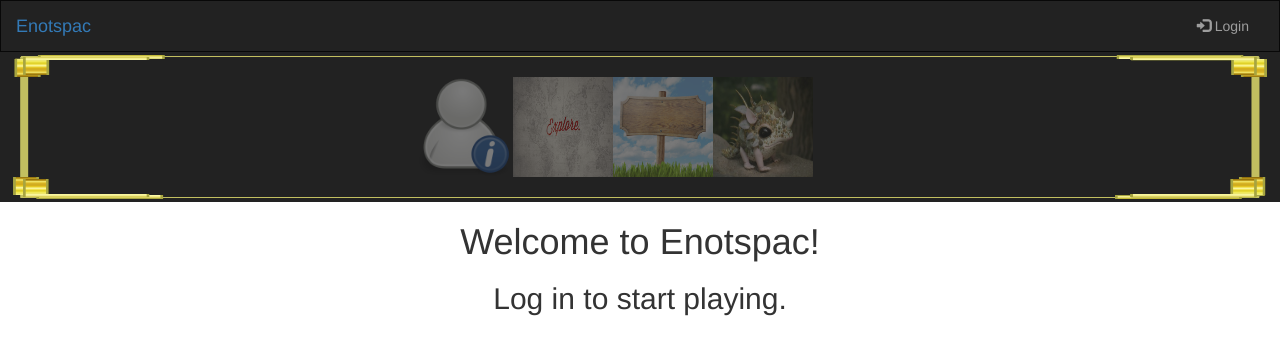
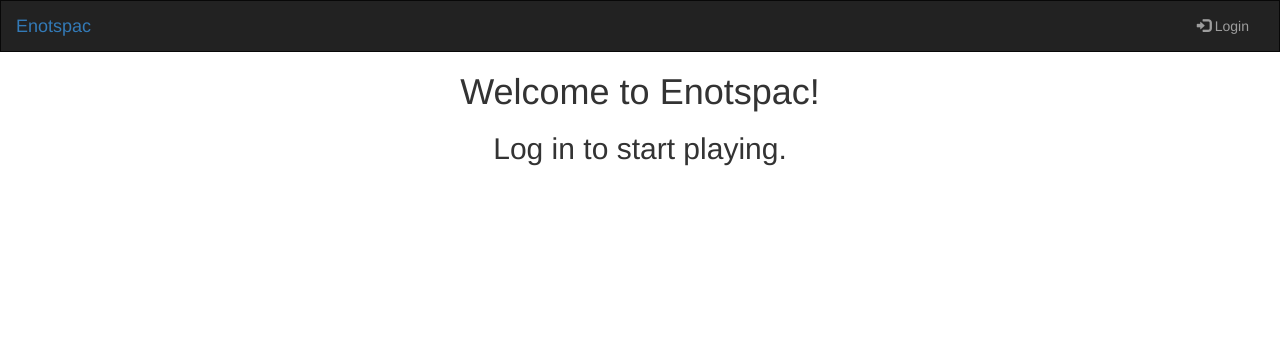
Before and after one commit to BrianLM/capstone-client, an Angular app: page / in a window 1280 px wide. Shown: the top 354 px of the page. Built offline with nearby package versions, Linux system fonts and the light colour scheme; a web font is replaced by a local one.

Commit message:
Add localStorage to components

```diff
--- a/src/app/auth/changepassword/changepassword.component.html
+++ b/src/app/auth/changepassword/changepassword.component.html
@@ -1,3 +1,5 @@
+<div class="csm">
+
   <form>
     <div class="signup-container ">
 
@@ -19,7 +21,7 @@
 
     </div>
   </form>
-
+</div>
 <div *ngIf="auth.passwordChanged">
   <h3>&#9989; Your password was successfully changed &#9989;</h3>
   <a (click)="goHome()" >Go back to game</a>
--- a/src/app/auth/changepassword/changepassword.component.ts
+++ b/src/app/auth/changepassword/changepassword.component.ts
@@ -19,7 +19,7 @@ export class ChangepasswordComponent implements OnInit {
   ) { }
 
   ngOnInit() {
-    if (!this.auth.user) {
+    if (!localStorage) {
       this.router.navigate(['/home'])
     }
     this.auth.passwordChanged = false
--- a/src/app/auth/signin/signin.component.css
+++ b/src/app/auth/signin/signin.component.css
@@ -1,3 +1,5 @@
+
+
 .signup-container {
   margin-right: auto;
   width: 75%;
--- a/src/app/auth/signin/signin.component.html
+++ b/src/app/auth/signin/signin.component.html
@@ -1,3 +1,5 @@
+<div class="csm">
+
 <div class="row">
   <div class="col-xs-6 si-r">
     <app-signup></app-signup>
@@ -30,3 +32,4 @@
 <div *ngIf="auth.signUpError">
   <h4>Something went wrong. Your email may already be in use or your passwords may not match.</h4>
 </div>
+</div>
--- a/src/app/gamenav/gamenav.component.css
+++ b/src/app/gamenav/gamenav.component.css
@@ -29,6 +29,10 @@ img {
   height: 100%;
   opacity: .4;
   width: 100%;
+}
+
+img.active {
+  opacity: 1;
 }
 
 img:hover {
--- a/src/app/gamenav/gamenav.component.html
+++ b/src/app/gamenav/gamenav.component.html
@@ -1,25 +1,25 @@
-<div class="full-border">
+<div *ngIf="auth.getLocal('email') !== null" class="full-border">
   <div class="inner-block">
     <div class="row">
       <div class="col-sm-3 container bg-g">
-        <img src="../../assets/self.png">
+        <img [ngClass]="{'active': auth.getLocal('route') == 'explore'}" src="../../assets/self.png">
         <div class="overlay">
           <div class="text text-black">About you</div>
         </div>
       </div>
       <div class="col-sm-3">
-        <a routerLink="/explore/index"><img src="../../assets/explore.jpeg"></a>
+        <a routerLink="/explore/index"><img [ngClass]="{'active': auth.getLocal('route') == 'explore'}" src="../../assets/explore.jpeg"></a>
       </div>
       <a routerLink="farm">
           <div class="col-sm-3 container">
-          <img src="../../assets/signpost.jpg">
+          <img [ngClass]="{'active': auth.getLocal('route') == 'farm'}" src="../../assets/signpost.jpg">
           <div class="overlay">
             <div class="text">The farm</div>
           </div>
         </div>
       </a>
       <div class="col-sm-3 container">
-        <img src="../../assets/creature.jpg">
+        <img [ngClass]="{'active': auth.getLocal('route') == 'explore'}" src="../../assets/creature.jpg">
         <div class="overlay">
           <div class="text text-down">Creature</div>
         </div>
--- a/src/app/gamenav/gamenav.component.ts
+++ b/src/app/gamenav/gamenav.component.ts
@@ -1,5 +1,7 @@
 import { Component, OnInit } from '@angular/core';
 import { ExpRoutingModule } from '../explore/exp-routing.module'
+
+import { AuthService } from '../services/auth/auth.service'
 
 @Component({
   selector: 'app-gamenav',
@@ -10,7 +12,9 @@ export class GamenavComponent implements OnInit {
   imageCenter: string = 'assets/desert.jpg'
 
 
-  constructor() { }
+  constructor(
+    public auth: AuthService
+  ) { }
 
   ngOnInit() {
   }
--- a/src/app/home/home.component.html
+++ b/src/app/home/home.component.html
@@ -1,6 +1,6 @@
 <h1>
   Welcome to {{app.title}}!
 </h1>
-<div *ngIf="!auth.user">
+<div *ngIf="auth.getLocal('email') == null">
   <h2>Log in to start playing.</h2>
 </div>
--- a/src/app/home/home.component.ts
+++ b/src/app/home/home.component.ts
@@ -16,7 +16,6 @@ export class HomeComponent implements OnInit {
   ) { }
 
   ngOnInit() {
-    console.log(localStorage)
   }
 
 }
--- a/src/app/services/auth/auth.service.ts
+++ b/src/app/services/auth/auth.service.ts
@@ -1,20 +1,15 @@
 import { Injectable } from '@angular/core';
 import { environment } from '../../../environments/environment';
 import { Http } from '@angular/http';
-import { Router } from '@angular/router';
+import { Router, NavigationEnd } from '@angular/router';
 
 
 @Injectable()
 export class AuthService {
-  user: any
   pwcError: boolean = false
   signUpError: boolean = false
   signInError: boolean = false
   passwordChanged: boolean = false
-
-  getUserToken() {
-    return this.user.token
-  }
 
   signIn(email: string, password: string) {
     // Create the credentials object.
@@ -30,10 +25,10 @@ export class AuthService {
       .subscribe(
         // Save the response to user
         response => {
-          this.user = JSON.parse(response['_body']).user
+          const user = JSON.parse(response['_body']).user
           this.signInError = false
-          for (let key in this.user) {
-            localStorage.setItem(key, this.user[key])
+          for (let key in user) {
+            localStorage.setItem(key, user[key])
           }
           this.router.navigate(['/home'])
         },
@@ -75,7 +70,6 @@ export class AuthService {
       .subscribe(
         // Remove the logged in user.
         data => {
-          this.user = null
           localStorage.clear()
           this.router.navigate(['/home'])
       },
@@ -99,7 +93,7 @@ export class AuthService {
     config['headers'] = { Authorization:'Token token=' + localStorage.getItem('token')}
 
     // Make the patch request to URL, add the password data and token from Config.
-    this.http.patch(environment.apiOrigin + '/change-password/' + this.user.id, passwords, config)
+    this.http.patch(environment.apiOrigin + '/change-password/' + localStorage.getItem('id'), passwords, config)
       .subscribe(
         data => {
           this.passwordChanged = true
@@ -120,5 +114,11 @@ export class AuthService {
   constructor(
     private http: Http,
     private router: Router
-  ) { }
+  ) {
+      router.events.subscribe(event => {
+        if (event instanceof NavigationEnd) {
+          localStorage.setItem('route', event.url.split('/', 2)[1])
+        }
+      })
+    }
 }
--- a/src/app/services/profile/profile.service.ts
+++ b/src/app/services/profile/profile.service.ts
@@ -18,7 +18,7 @@ export class ProfileService {
 
   getProfile() {
     let config = {}
-    config['headers'] = { Authorization:'Token token=' + this.auth.getUserToken()}
+    config['headers'] = { Authorization:'Token token=' + localStorage.getItem('token')}
 
   }
 }
--- a/src/styles.css
+++ b/src/styles.css
@@ -1 +1,4 @@
 /* You can add global styles to this file, and also import other style files */
+.csm {
+  margin-top: 25px;
+}
```
Lines whose indentation alone changed are shown as unchanged.
